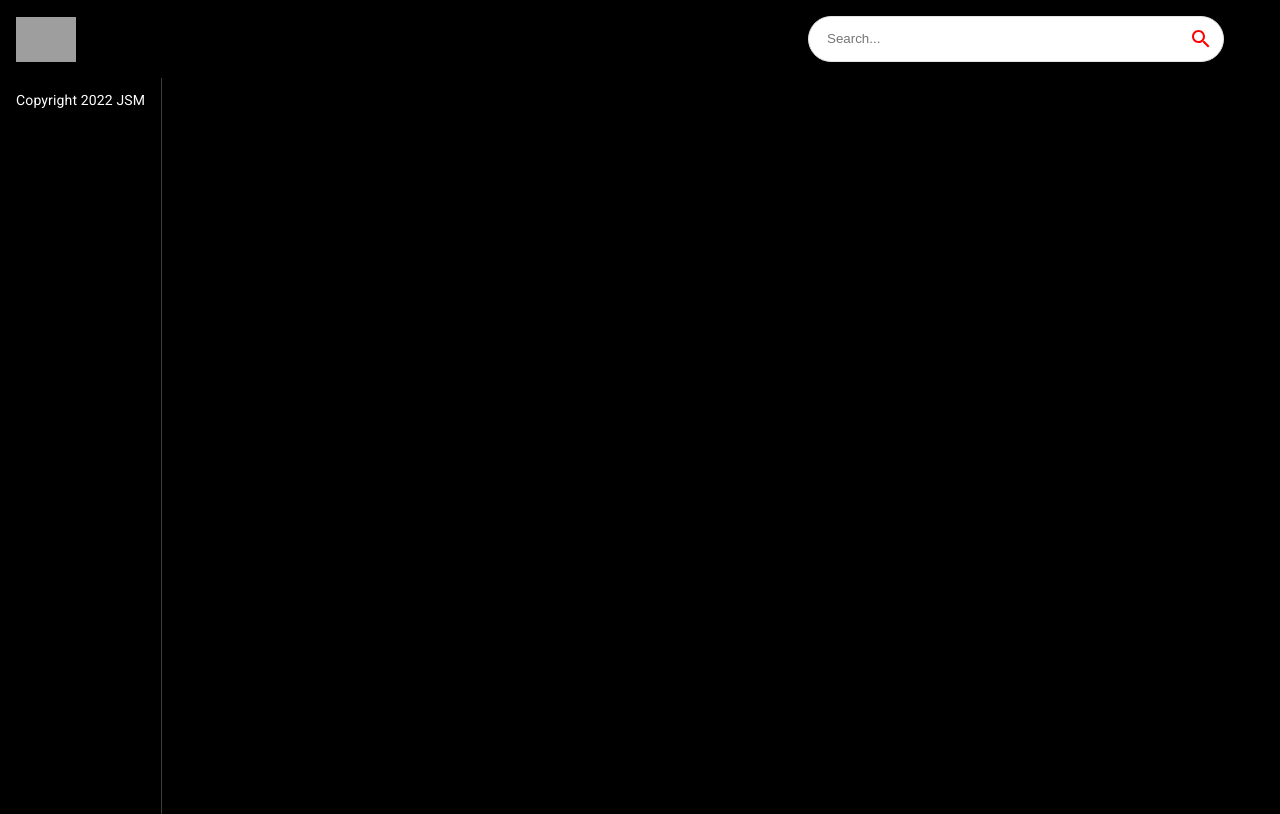
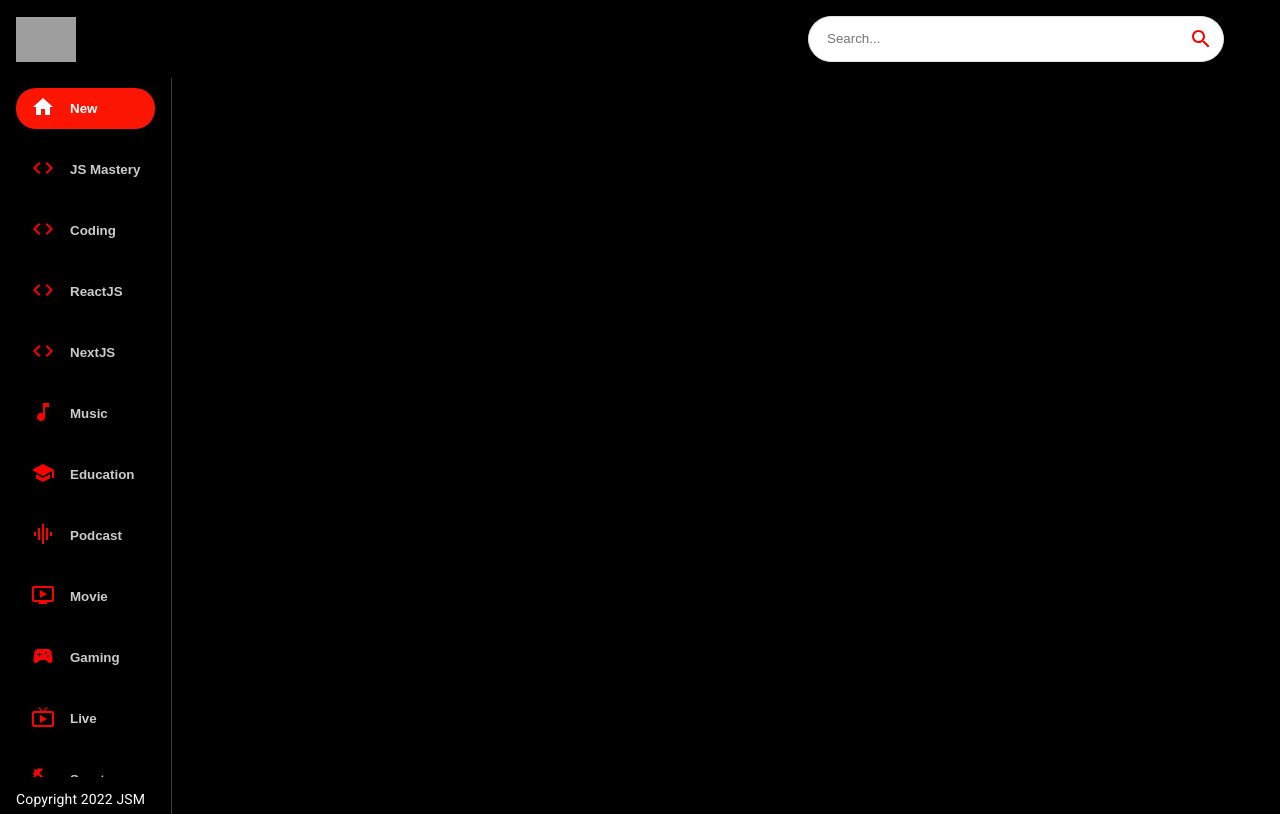
Before and after one commit to juanpabloCamus/YouTube-Clone, a React (Create React App) app: page / in a window 1280 px wide. Built offline with nearby package versions, Linux system fonts and the light colour scheme; grey boxes are pictures that could not be loaded.

Commit message:
add sidebar structure and style

```diff
--- a/src/components/Feed.jsx
+++ b/src/components/Feed.jsx
@@ -1,10 +1,12 @@
 import { useState, useEffect } from 'react';
 import { Box, Stack, Typography } from '@mui/material';
+import Sidebar from './Sidebar';
 
 const Feed = () => {
   return (
     <Stack sx={{ flexDirection: { sx: 'column', md: 'row'}}} >
       <Box sx={{ height: { sx: "auto", md: "92vh" }, borderRight: "1px solid #3d3d3d", px: { sx: 0, md: 2 } }}>
+        <Sidebar />
         <Typography className="copyright" variant="body2" sx={{ mt: 1.5, color: "#fff", }}>
           Copyright 2022 JSM
         </Typography>
--- /dev/null
+++ b/src/components/Sidebar.jsx
@@ -0,0 +1,34 @@
+import { Stack } from "@mui/material"
+
+import { categories } from '../utils/constants';
+
+const selectedCategory = 'New';
+
+const Sidebar = () => (
+  <Stack
+    direction='row'
+    sx={{ overflowY: 'auto', height: { sx: 'auto', md:'95%' }, flexDirection: { md: 'column' }}}
+  >
+    {categories.map((cat) => (
+      <button
+        className="category-btn"
+        style={{background:  cat.name === selectedCategory && '#FC1503', color: 'white'}}
+        key={cat.name}
+      >
+        <span
+          style={{ color: cat.name === selectedCategory ? 'white' : 'red', marginRight: '15px'}}
+        >
+          {cat.icon}
+        </span>
+        <span
+          style={{opacity: cat.name === selectedCategory ? '1' : '0.8'}}
+        >
+          {cat.name}
+        </span>
+      </button>
+    ))}
+  </Stack>
+
+)
+
+export default Sidebar
--- a/src/components/index.js
+++ b/src/components/index.js
@@ -4,3 +4,4 @@ export { default as ChannelDetail } from './ChannelDetail';
 export { default as VideoDetail } from './VideoDetail';
 export { default as SearchFeed } from './SearchFeed';
 export { default as SearchBar } from './SearchBar';
+export { default as Sidebar } from './Sidebar';
```
